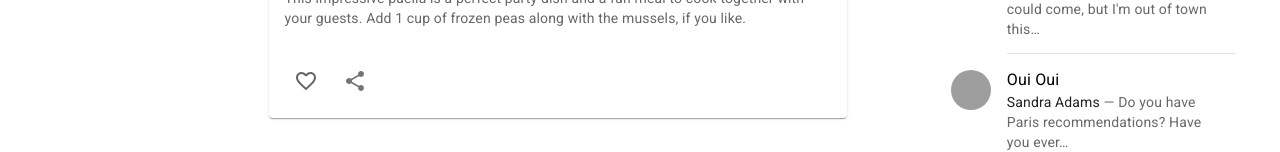
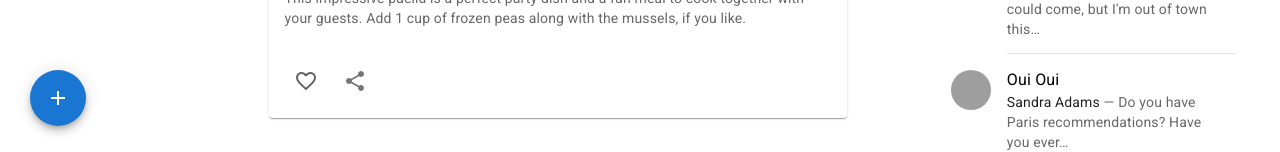
Before and after one commit to citixenken/react-mui, a React (Create React App) app: page / in a window 1280 px wide. Shown: the part 654-806 px from the top of the page. Built offline with nearby package versions, Linux system fonts and the light colour scheme; grey boxes are pictures that could not be loaded.

Commit message:
MUI - Tooltip, Fab, Icons

```diff
--- a/src/App.js
+++ b/src/App.js
@@ -4,6 +4,7 @@
 import { Box, Stack } from "@mui/material";
 import Navbar from "./components/Navbar";
 import Feed from "./components/Feed";
+import Add from "./components/Add";
 
 function App() {
   return (
@@ -14,6 +15,7 @@
         <Feed />
         <Rightbar />
       </Stack>
+      <Add />
     </Box>
   );
 }
--- /dev/null
+++ b/src/components/Add.jsx
@@ -0,0 +1,23 @@
+import { Tooltip, Fab } from "@mui/material";
+import { Add as AddIcon } from "@mui/icons-material";
+
+const Add = () => {
+  return (
+    <>
+      <Tooltip
+        title="Add"
+        sx={{
+          position: "fixed",
+          bottom: 20,
+          left: { xs: "calc(50% - 25px)", md: 30 },
+        }}
+      >
+        <Fab color="primary" aria-label="add">
+          <AddIcon />
+        </Fab>
+      </Tooltip>
+    </>
+  );
+};
+
+export default Add;
```
